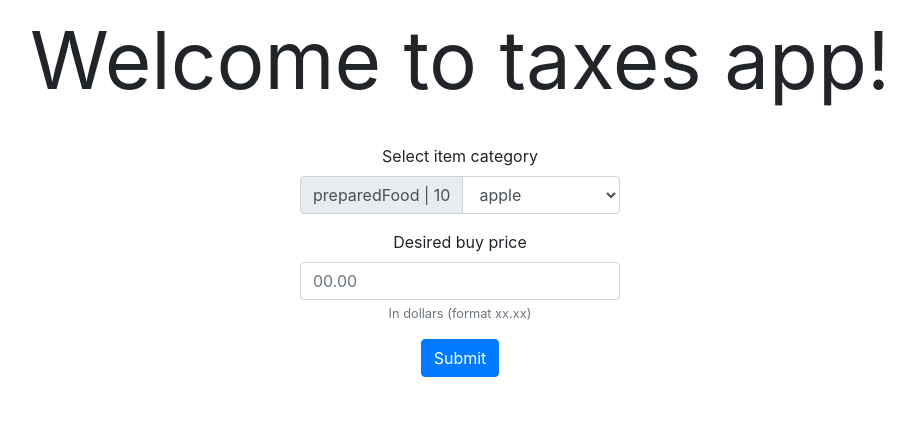
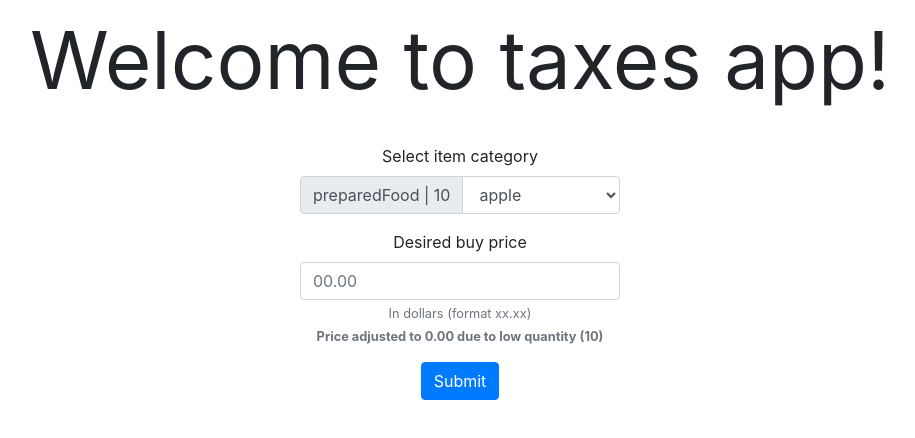
Before and after one commit to IIS-ZPI/ZPI_2020_MenInBlack, a React (Create React App) app in the folder taxes-app/: page / in a window 1280 px wide. Shown: the top 438 px of the page, without its empty margins (180-1095 px from the left). Built offline with nearby package versions, Linux system fonts and the light colour scheme; data requests are answered from the project's data file.

Commit message:
#69 adjusting price based on quantity of product

```diff
--- a/taxes-app/package.json
+++ b/taxes-app/package.json
@@ -11,7 +11,8 @@
     "react-bootstrap": "^1.0.0",
     "react-bootstrap-table-next": "^4.0.0",
     "react-dom": "^16.13.1",
-    "react-scripts": "3.4.1"
+    "react-scripts": "3.4.1",
+    "validator": "^13.0.0"
   },
   "scripts": {
     "start": "react-scripts start",
--- a/taxes-app/src/components/FormComponent.jsx
+++ b/taxes-app/src/components/FormComponent.jsx
@@ -2,6 +2,7 @@ import React, { Component } from 'react';
 import Form from 'react-bootstrap/Form'
 import Button from 'react-bootstrap/Button'
 import InputGroup from 'react-bootstrap/InputGroup'
+import validator from 'validator';
 
 const categoriesApi = "http://localhost:4000/products"
 
@@ -14,7 +15,9 @@ class FormComponent extends Component {
             products: [],
             category: "preparedFood",
             product: "apple",
-            quantity: "10"
+            quantity: "10",
+            adjustPrice: true,
+            isInputValid: false
         };
     }
 
@@ -30,9 +33,20 @@ class FormComponent extends Component {
     }
 
     onAmountChange = (newValue) => {
+        let quant = Number.parseInt(this.state.quantity);
+        let adjustedPrice = Number.parseFloat(newValue.target.value);
+        if (this.state.adjustPrice) {
+            if (quant <= 10) {
+                adjustedPrice *= 1.95
+            }
+            else {
+                adjustedPrice *= (1 + (0.1 + (100 - quant) * 0.01));
+            }
+        }
         this.setState({
             ...this.state,
-            amount: newValue.target.value
+            amount: adjustedPrice.toString(),
+            isInputValid: !validator.isCurrency(newValue.target.value, { digits_after_decimal: [1, 2] })
         })
         this.props.amountChange(newValue.target.value);
     }
@@ -43,18 +57,19 @@ class FormComponent extends Component {
 
     onProductChange = (newProduct) => {
         let { options, selectedIndex } = newProduct.target
+        let quant = this.fetchQuantity();
         this.setState({
             ...this.state,
             category: newProduct.target.value,
             product: options[selectedIndex].innerHTML,
-            quantity: this.fetchQuantity()
+            quantity: quant,
+            adjustPrice: Number.parseInt(quant) <= 100 ? true : false
         })
         this.props.categoryChange(newProduct.target.value);
     }
 
-    validate = () => {
-        var regex = /^\d+(?:\.\d{0,2})$/;
-        return !!!regex.test(this.state.amount)
+    formatPrice = (number) => {
+        return Number(number).toFixed(2);
     }
 
     render() {
@@ -86,15 +101,20 @@ class FormComponent extends Component {
                             type="number"
                             min="0.00"
                             max="10000.00"
-                            step="0.01"
+                            step="0.10"
                             lang="en_EN"
                             placeholder={this.state.amount}
                             onChange={this.onAmountChange}
-                            isInvalid={this.validate()}
+                            isInvalid={this.state.isInputValid}
                         />
                         <Form.Text className="text-muted">
                             In dollars (format xx.xx)
                         </Form.Text>
+                        {this.state.adjustPrice &&
+                            <Form.Text className="text-muted">
+                                <strong>Price adjusted to {this.formatPrice(this.state.amount)} due to low quantity ({this.state.quantity})</strong>
+                            </Form.Text>
+                        }
                     </Form.Group>
 
                     <Button
--- a/taxes-app/src/components/MainApp.jsx
+++ b/taxes-app/src/components/MainApp.jsx
@@ -34,6 +34,7 @@ class MainApp extends Component {
     }
 
     constructTableData = () => {
+        let iterator = 0;
         let resultsArray = [];
         let tempRecord;
         fetch(statesApi)
@@ -48,7 +49,7 @@ class MainApp extends Component {
                         //count netto prive
                         let nettoPrice = this.countNettoValue(tax, this.state.amount);
 
-                        tempRecord = { state: k, tax: tax + '%', netto: nettoPrice, margin: this.formatPrice(this.state.amount - nettoPrice) }
+                        tempRecord = { id: iterator++, state: k, tax: tax + '%', netto: nettoPrice, margin: this.formatPrice(this.state.amount - nettoPrice) }
                         resultsArray.push(tempRecord);
                     };
                     console.log(resultsArray);
```
Also changed, not shown: 1 other file (tests, documents, lock files or other folders).
